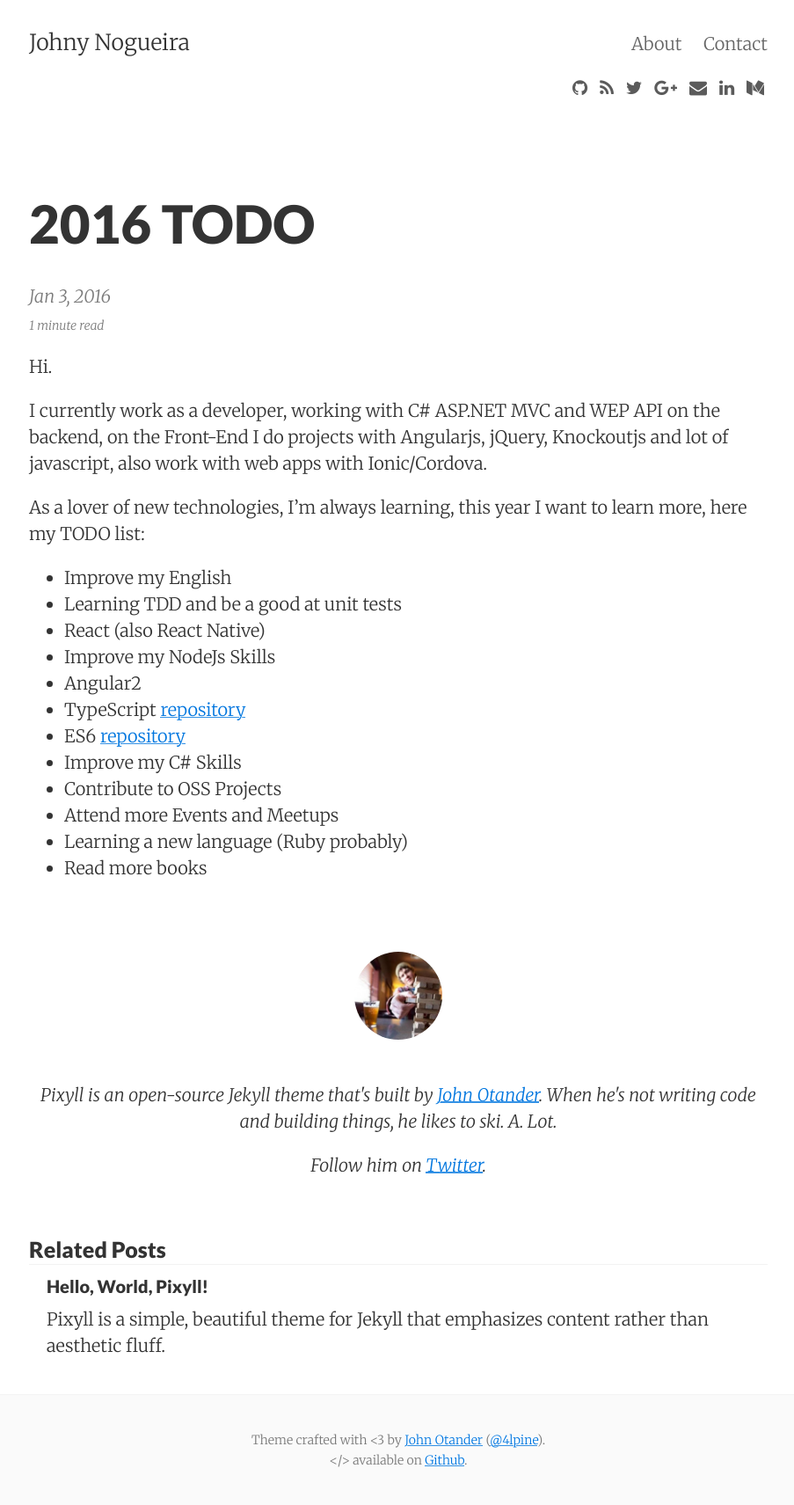
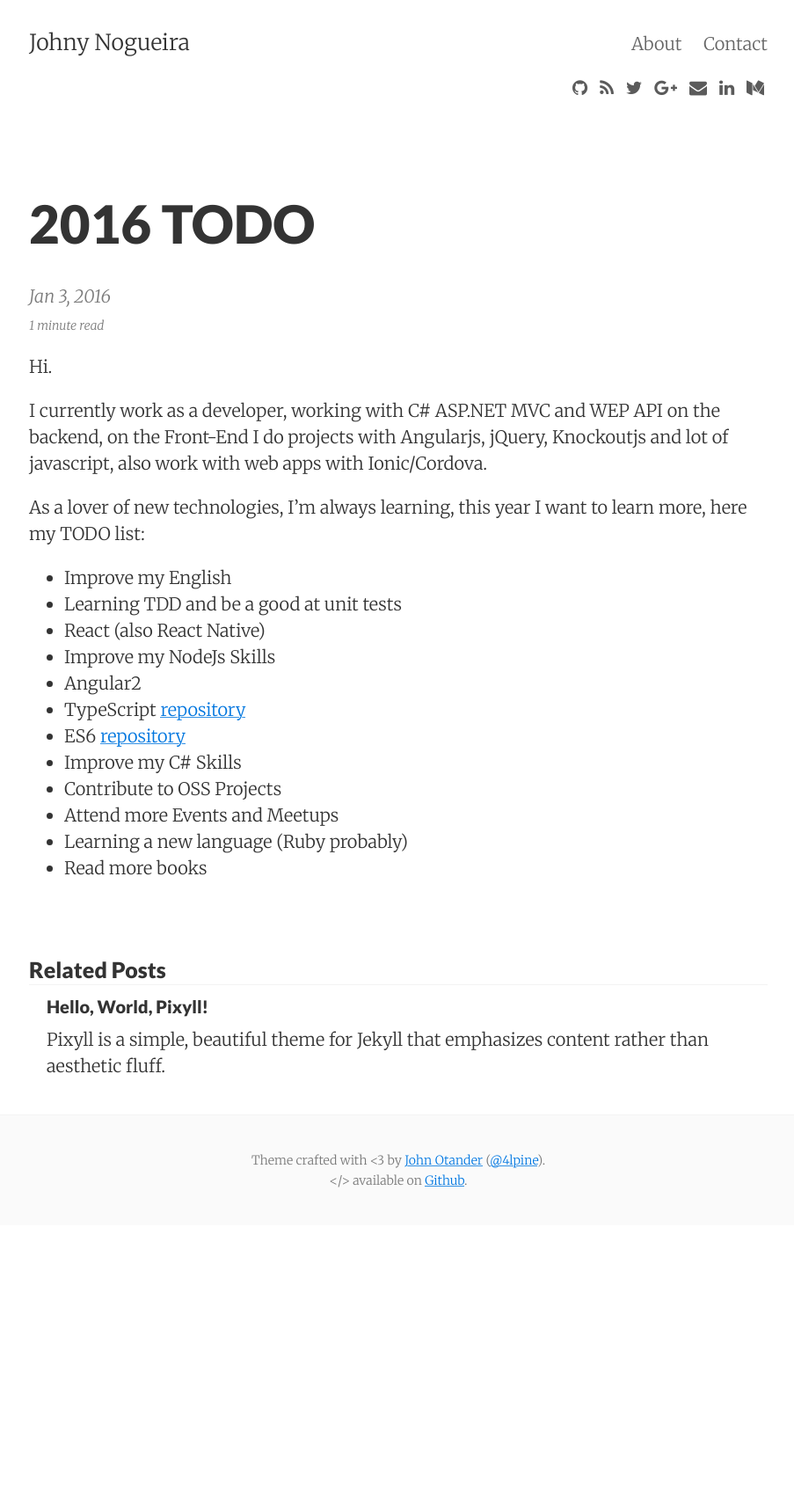
Before and after one commit to JohnyNogueira/johnynogueira.github.io, a Jekyll site: the page built from _posts/2016-01-03-2016TODO.md, in a window 1280 px wide. Shown: the whole page at 88% size, without its empty margins (187-1090 px from the left). Built offline with Jekyll 4.4.1, drawn with Linux system fonts in a browser that asks for light colours; nearby versions of some CDN libraries; comment, search, counter and statistics services are not loaded; after the commit the page ends 1393 px from its top, so only the background shows below that.

Commit message:
post footer

```diff
--- a/_includes/post_footer.html
+++ b/_includes/post_footer.html
@@ -1,10 +1,3 @@
 <div class="py2 post-footer">
-  <img src="{{ site.baseurl }}/images/me.jpeg" alt="John Otander" class="avatar" />
-  <p>
-    Pixyll is an open-source Jekyll theme that's built by <a href="http://johnotander.com">John Otander</a>.
-    When he's not writing code and building things, he likes to ski. A. Lot.
-  </p>
-  <p>
-    Follow him on <a href="https://twitter.com/4lpine">Twitter</a>.
-  </p>
+
 </div>
```
